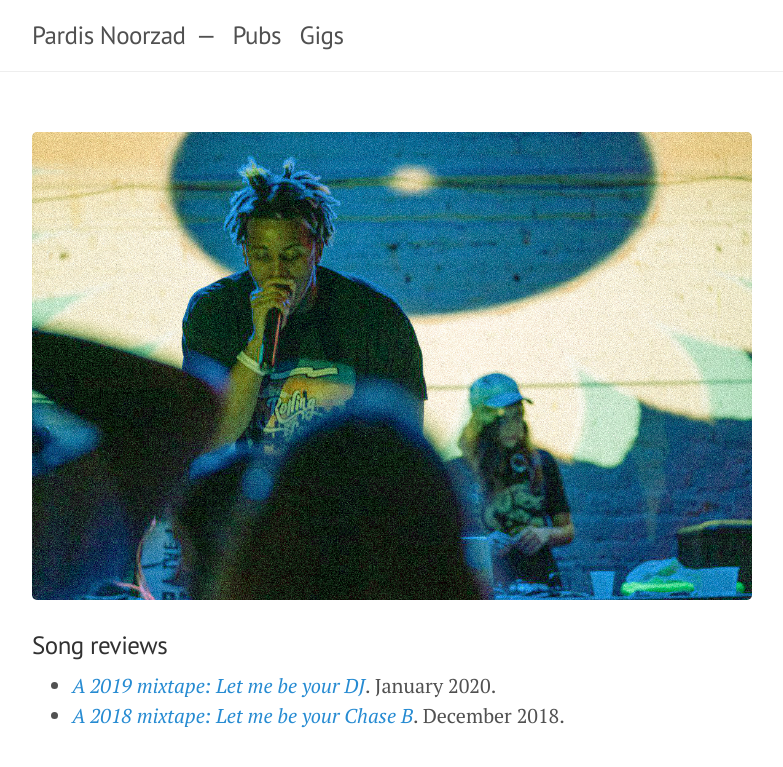
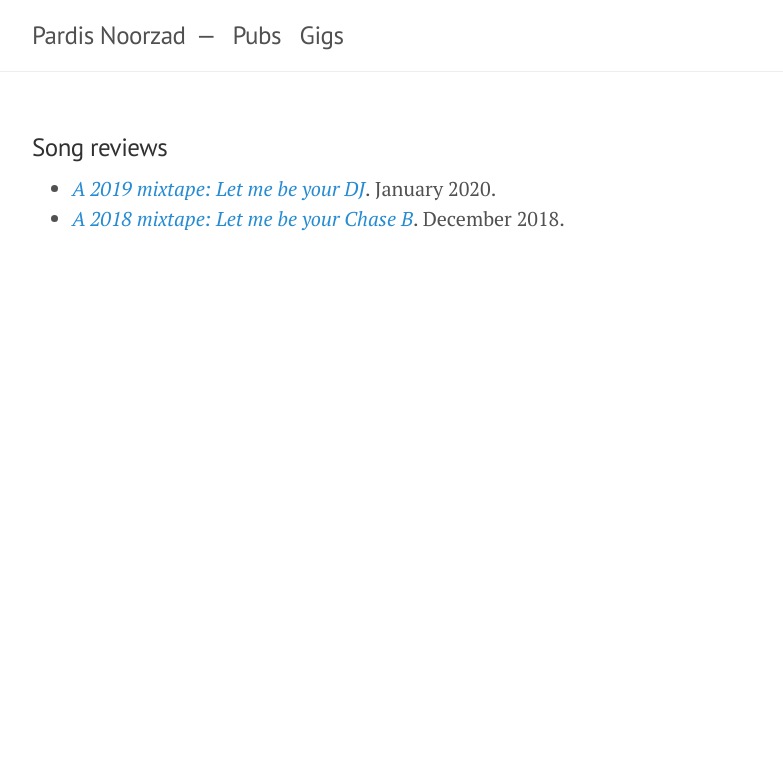
Before and after one commit to djpardis/djpardis.github.io, a Jekyll site: the page built from gigs.md, in a window 1280 px wide. Shown: the top 767 px of the page, without its empty margins (248-1031 px from the left). Built offline with Jekyll 4.4.1, drawn with Linux system fonts in a browser that asks for light colours.

Commit message:
Remove pic cuz it's playing

```diff
--- a/gigs.md
+++ b/gigs.md
@@ -4,7 +4,7 @@ title: Gigs
 published: true
 ---
 
-<img src="../files/pics/djing.jpg" alt="Pardis Noorzad (aka DJ Pardis) and Sim Simah" title="Pardis Noorzad (aka DJ Pardis) and Sim Simah by Jesse Meria at The New Parish" style="margin:5px 0px">
+<!-- <img src="../files/pics/djing.jpg" alt="Pardis Noorzad (aka DJ Pardis) and Sim Simah" title="Pardis Noorzad (aka DJ Pardis) and Sim Simah by Jesse Meria at The New Parish" style="margin:5px 0px"> -->
 
 
 <h3>Song reviews</h3>
```
